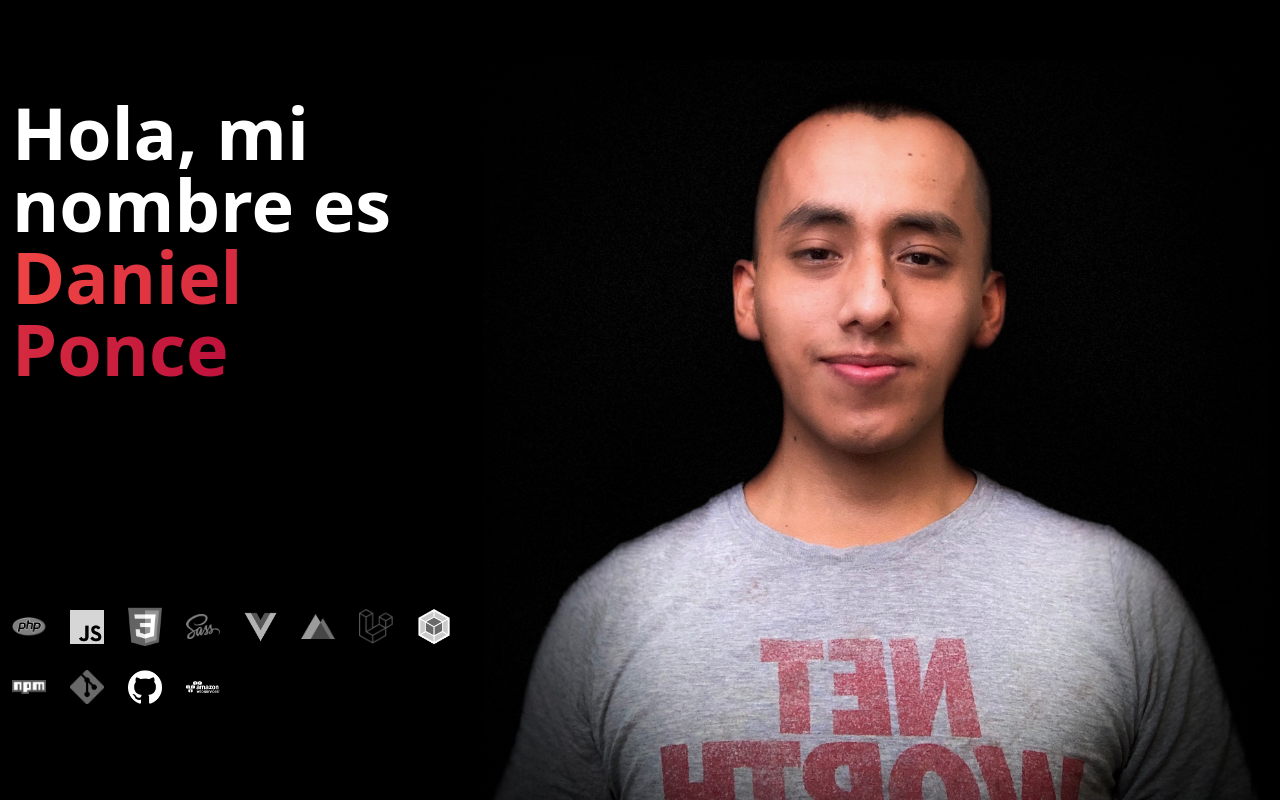
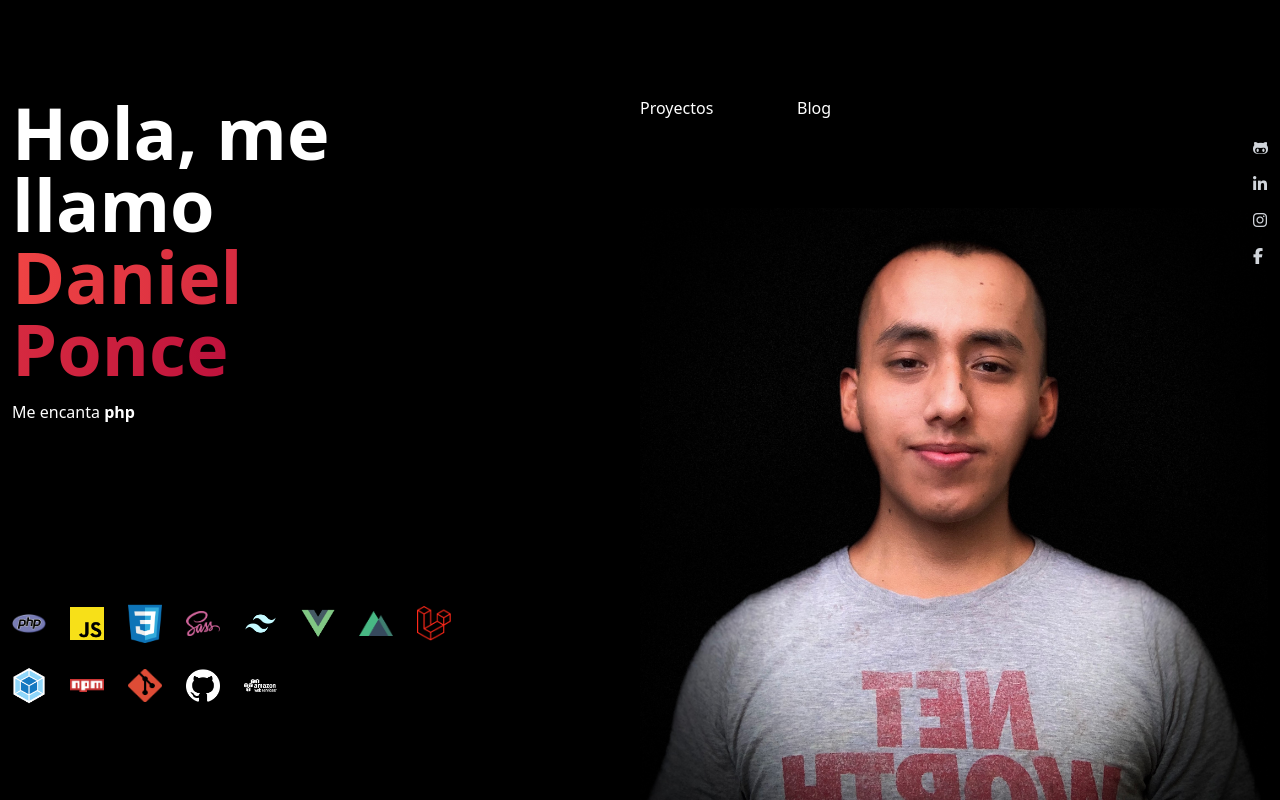
Before and after one commit to dmpb/me, a Nuxt app: page / in a window 1280 px wide. Built offline with nearby package versions, Linux system fonts and the light colour scheme.

Commit message:
Customizar

```diff
--- a/nuxt.config.js
+++ b/nuxt.config.js
@@ -23,6 +23,12 @@ export default {
       { name: "format-detection", content: "telephone=no" },
     ],
     link: [{ rel: "icon", type: "image/x-icon", href: "/favicon.ico" }],
+    script: [
+      {
+        src: "https://kit.fontawesome.com/3821d4dff7.js",
+        crossorigin: "anonymous",
+      },
+    ],
   },
 
   // Global CSS: https://go.nuxtjs.dev/config-css
--- a/package.json
+++ b/package.json
@@ -13,6 +13,7 @@
   "dependencies": {
     "core-js": "^3.19.3",
     "nuxt": "^2.15.8",
+    "typewriter-effect": "^2.18.2",
     "vue": "^2.6.14",
     "vue-server-renderer": "^2.6.14",
     "vue-template-compiler": "^2.6.14",
--- a/pages/index.vue
+++ b/pages/index.vue
@@ -2,21 +2,32 @@
   <div class="relative h-screen overflow-hidden bg-black">
     <!-- Container -->
     <div class="container h-full px-3 mx-auto">
-      <div class="grid h-full grid-cols-8">
-        <div class="flex flex-col justify-between col-span-3 py-24 mr-8">
+      <div class="grid h-full grid-flow-row grid-cols-8 grid-rows-2">
+        <!-- Title -->
+        <div
+          class="flex flex-col col-span-8 row-span-1 py-12 md:mr-8 md:row-span-2 md:justify-between md:py-24 md:col-span-4 xl:col-span-3"
+        >
+          <!-- Hi -->
           <div>
-            <p class="font-bold text-white text-7xl">
-              Hola, mi nombre es
+            <p class="mb-4 text-5xl font-bold text-white md:text-7xl">
+              Hola, me llamo
               <span
                 class="text-transparent bg-clip-text bg-gradient-to-r from-red-500 to-rose-700"
               >Daniel Ponce</span>
             </p>
+            <p class="text-white" id="hi"></p>
           </div>
-          <div class="grid grid-cols-8 gap-6 mt-6 grayscale place-items-center">
+          <!-- Logos -->
+          <div class="grid grid-cols-7 gap-6 mt-6 md:grid-cols-5 lg:grid-cols-8 place-items-center">
             <img src="~/assets/images/logos/php.png" alt="Logo de php" class="w-full" />
             <img src="~/assets/images/logos/js.png" alt="Logo de javascript" class="w-full" />
             <img src="~/assets/images/logos/css.png" alt="Logo de css" class="w-full" />
             <img src="~/assets/images/logos/sass.png" alt="Logo de sass" class="w-full" />
+            <img
+              src="~/assets/images/logos/tailwindcss.png"
+              alt="Logo de tailwindcss"
+              class="w-full"
+            />
             <img src="~/assets/images/logos/vue.png" alt="Logo de vue" class="w-full" />
             <img src="~/assets/images/logos/nuxt.png" alt="Logo de nuxt" class="w-full" />
             <img src="~/assets/images/logos/laravel.png" alt="Logo de laravel" class="w-full" />
@@ -24,6 +35,7 @@
             <img src="~/assets/images/logos/npm.png" alt="Logo de npm" class="w-full" />
             <img src="~/assets/images/logos/git.png" alt="Logo de git" class="w-full" />
             <img src="~/assets/images/logos/github.png" alt="Logo de github" class="w-full" />
+
             <img
               src="~/assets/images/logos/amazon.png"
               alt="Logo de amazon web services"
@@ -31,12 +43,58 @@
             />
           </div>
         </div>
-        <div class="flex items-end col-span-5">
-          <img
-            src="~/assets/images/daniel-ponce-profile.jpg"
-            width="100%"
-            alt="Perfil de Daniel Ponce"
-          />
+        <!-- Profile Picture -->
+        <div
+          class="relative col-span-8 row-span-1 bg-black bg-bottom bg-no-repeat bg-contain md:row-span-2 min-h-max md:col-start-5 md:col-span-4 profile-picture md:py-24"
+        >
+          <div class="grid grid-cols-4 mb-4">
+            <div>
+              <a class="text-white hover:text-rose-600" href="#">Proyectos</a>
+            </div>
+            <div>
+              <a class="text-white hover:text-rose-600" href="#">Blog</a>
+            </div>
+          </div>
+          <div class="absolute right-0">
+            <ul>
+              <!-- github -->
+              <li class="mb-3 text-gray-300">
+                <a href="https://github.com/dmpb" target="_blank" rel="noopener noreferrer">
+                  <i class="fa-brands fa-github-alt"></i>
+                </a>
+              </li>
+              <!-- linkedin -->
+              <li class="mb-3 text-gray-300">
+                <a
+                  href="https://www.linkedin.com/in/dmpb/"
+                  target="_blank"
+                  rel="noopener noreferrer"
+                >
+                  <i class="fa-brands fa-linkedin-in"></i>
+                </a>
+              </li>
+              <!-- instagram -->
+              <li class="mb-3 text-gray-300">
+                <a
+                  href="https://www.instagram.com/dmpb.xo/"
+                  target="_blank"
+                  rel="noopener noreferrer"
+                >
+                  <i class="fa-brands fa-instagram"></i>
+                </a>
+              </li>
+              <!-- facebook -->
+              <li class="mb-3 text-gray-300">
+                <a
+                  href="https://www.facebook.com/dmpb.XD/"
+                  target="_blank"
+                  rel="noopener noreferrer"
+                >
+                  <i class="fa-brands fa-facebook-f"></i>
+                </a>
+              </li>
+            </ul>
+          </div>
         </div>
       </div>
     </div>
@@ -44,7 +102,66 @@
 </template>
 
 <script>
+import Typewriter from 'typewriter-effect/dist/core';
+
 export default {
   name: 'Index',
+  mounted() {
+    // TypeWriter
+    const hi = new Typewriter("#hi", {
+      loop: true,
+      cursor: "",
+      delay: 30,
+      deleteSpeed: 50
+    });
+    hi.typeString(`Soy Desarrollador de Software`)
+      .pauseFor(500)
+      .deleteAll()
+      .typeString(`Me encanta <strong>php</strong>`)
+      .pauseFor(1000)
+      .deleteChars(3)
+      .typeString(`<strong>javascript</strong>`)
+      .pauseFor(1000)
+      .deleteChars(10)
+      .typeString(`<strong>css</strong>`)
+      .pauseFor(1000)
+      .deleteChars(3)
+      .typeString(`<strong>sass</strong>`)
+      .pauseFor(1000)
+      .deleteChars(4)
+      .typeString(`<strong>tailwind</strong>`)
+      .pauseFor(1000)
+      .deleteChars(8)
+      .typeString(`<strong>vue</strong>`)
+      .pauseFor(1000)
+      .deleteChars(3)
+      .typeString(`<strong>vuex</strong>`)
+      .pauseFor(1000)
+      .deleteChars(4)
+      .typeString(`<strong>laravel</strong>`)
+      .pauseFor(1000)
+      .deleteChars(7)
+      .typeString(`<strong>webpack</strong>`)
+      .pauseFor(1000)
+      .deleteChars(7)
+      .typeString(`<strong>npm</strong>`)
+      .pauseFor(1000)
+      .deleteChars(3)
+      .typeString(`<strong>git</strong>`)
+      .pauseFor(1000)
+      .deleteChars(3)
+      .typeString(`<strong>GitHub</strong>`)
+      .pauseFor(1000)
+      .deleteChars(6)
+      .typeString(`<strong>AWS</strong>`)
+      .pauseFor(1000)
+      .deleteAll()
+      .start();
+  },
 }
 </script>
+<style>
+.profile-picture {
+  background-image: url("~assets/images/daniel-ponce-profile.jpg");
+}
+</style>
```
Also changed, not shown: assets/images/logos/tailwindcss.png (added), 1 other file (tests, documents, lock files or other folders).
